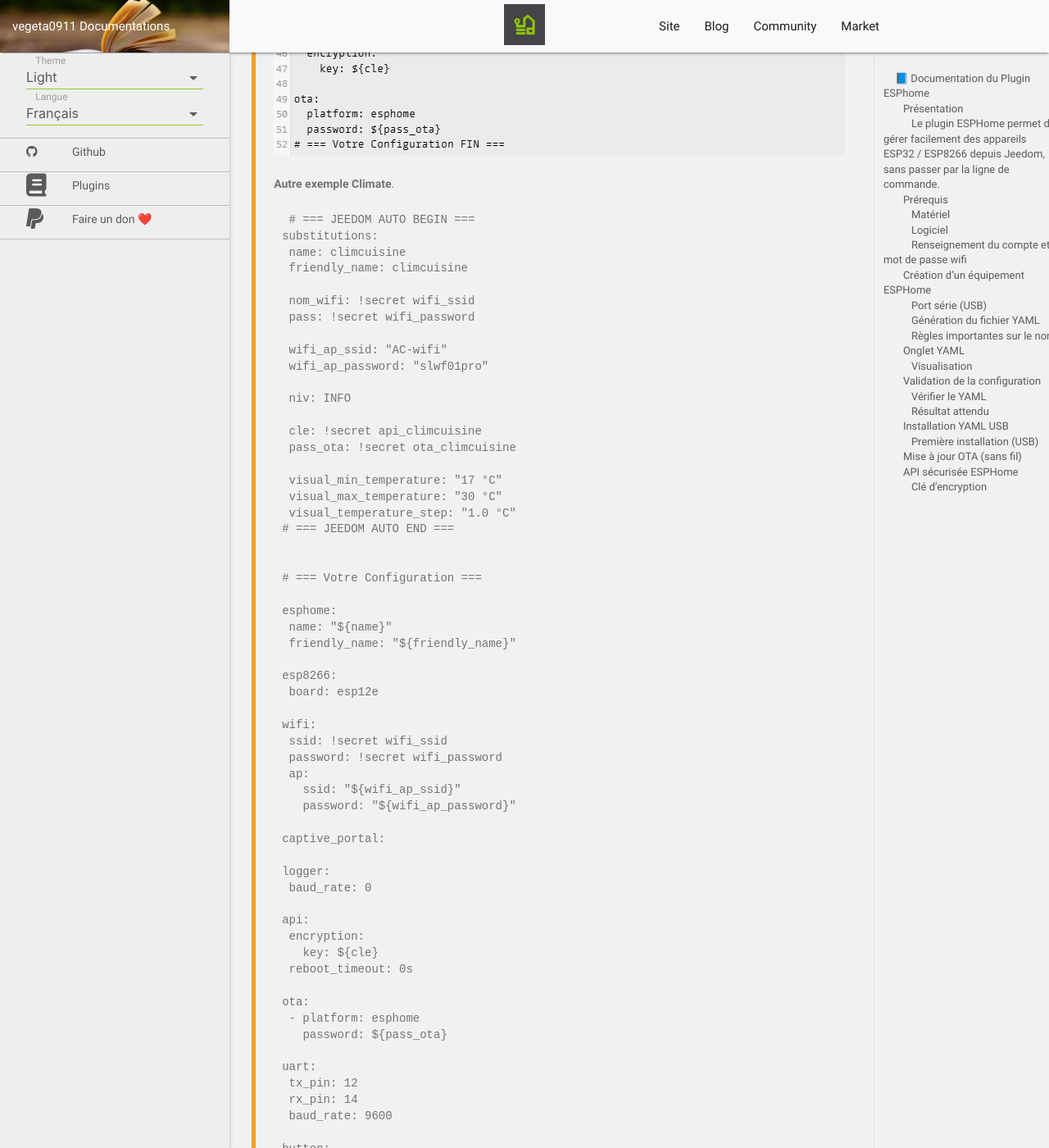
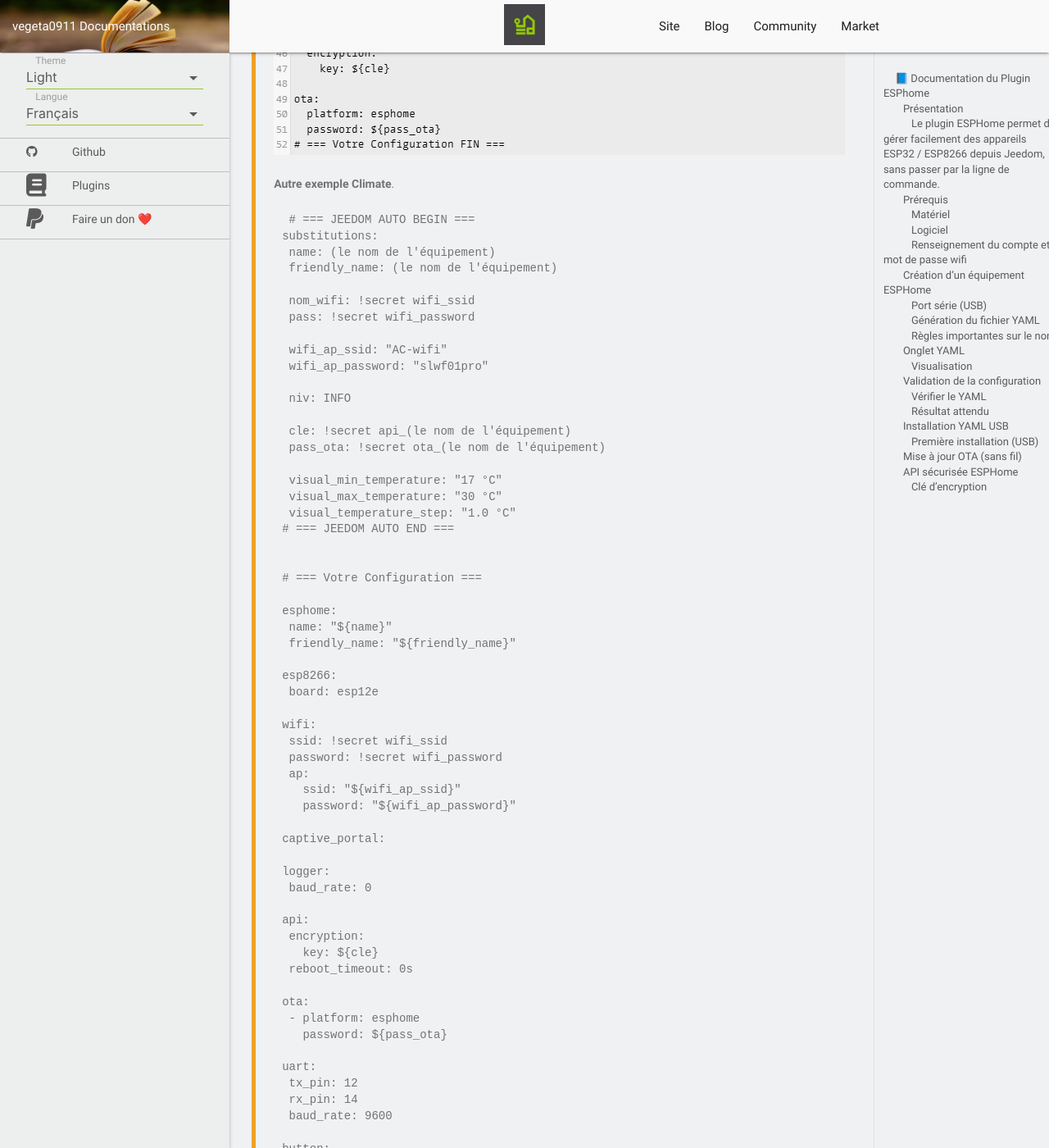
Before and after one commit to vegeta0911/documentation, a Jekyll site: the page built from plugins/fr_FR/ESPhome/index.md, in a window 1280 px wide and 1400 px high, scrolled down 3264 px. Shown: the whole window at 82% size. Built offline with Jekyll 4.4.1, drawn with Linux system fonts in a browser that asks for light colours; nearby versions of some CDN libraries; emoji names are drawn with the system emoji font; our own code applies the rules of GitHub Pages for plain Markdown files; library files that are not in the unit come from our copies; some of the changed text lies outside the part shown.

Commit message:
Update equipment name placeholders in index.md

```diff
--- a/plugins/fr_FR/ESPhome/index.md
+++ b/plugins/fr_FR/ESPhome/index.md
@@ -91,8 +91,8 @@ Dans l’onglet YAML, vous pouvez :
 ><pre>
 >  # === JEEDOM AUTO BEGIN ===
 >substitutions:
->  name: climcuisine
->  friendly_name: climcuisine
+>  name: (le nom de l'équipement)
+>  friendly_name: (le nom de l'équipement)
 >
 >  nom_wifi: !secret wifi_ssid
 >  pass: !secret wifi_password
@@ -102,8 +102,8 @@ Dans l’onglet YAML, vous pouvez :
 >
 >  niv: INFO
 >
->  cle: !secret api_climcuisine
->  pass_ota: !secret ota_climcuisine
+>  cle: !secret api_(le nom de l'équipement)
+>  pass_ota: !secret ota_(le nom de l'équipement)
 >
 >  visual_min_temperature: "17 °C"
 >  visual_max_temperature: "30 °C"
```
